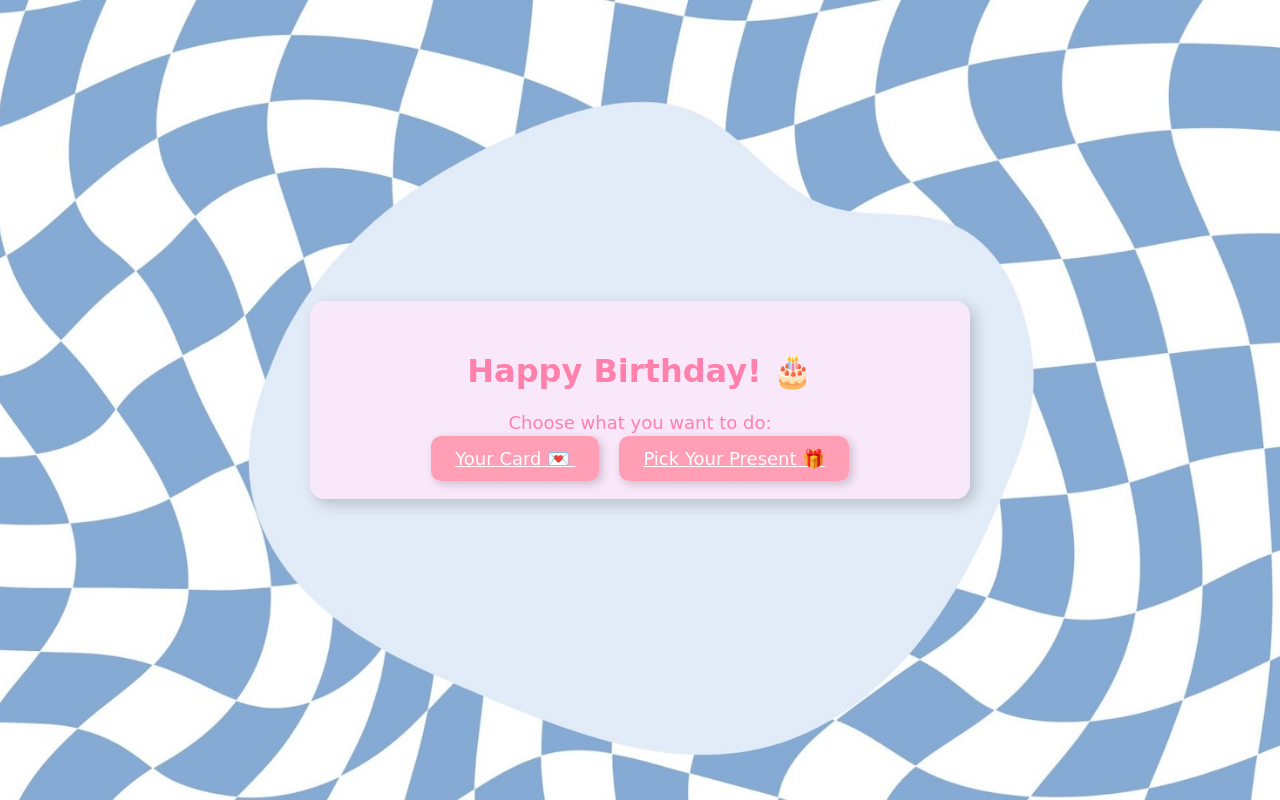
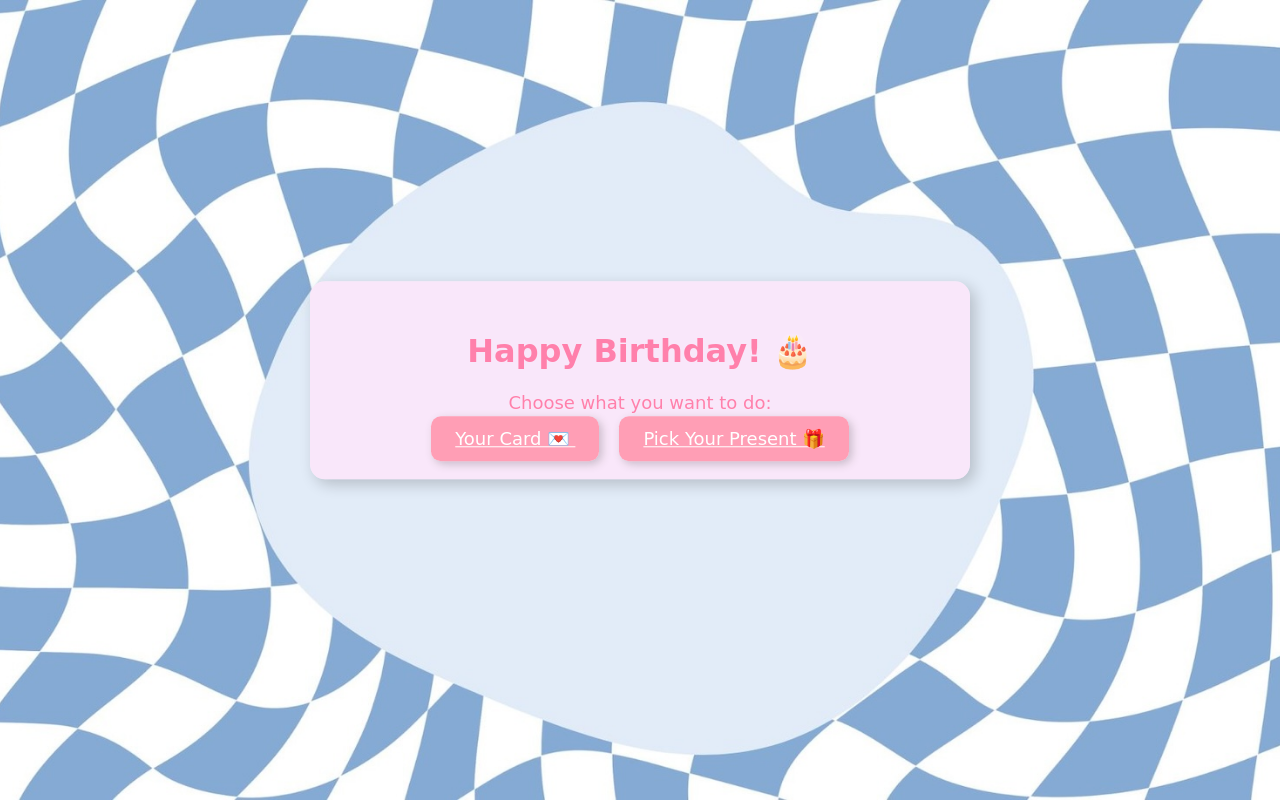
Before and after one commit to sweetpea98/bday, a plain HTML site: page index.html in a window 1280 px wide. Drawn offline with Linux system fonts and the light colour scheme; a web font is replaced by a local one.

Commit message:
Update style.css

```diff
--- a/style.css
+++ b/style.css
@@ -29,7 +29,7 @@ body {
     position: fixed;
     top: 50%;
     left: 50%;
-    transform: translate(-50%, -50%);
+    transform: translate(-50%, -60%);
 }
 
 /* Card container styling */
```
